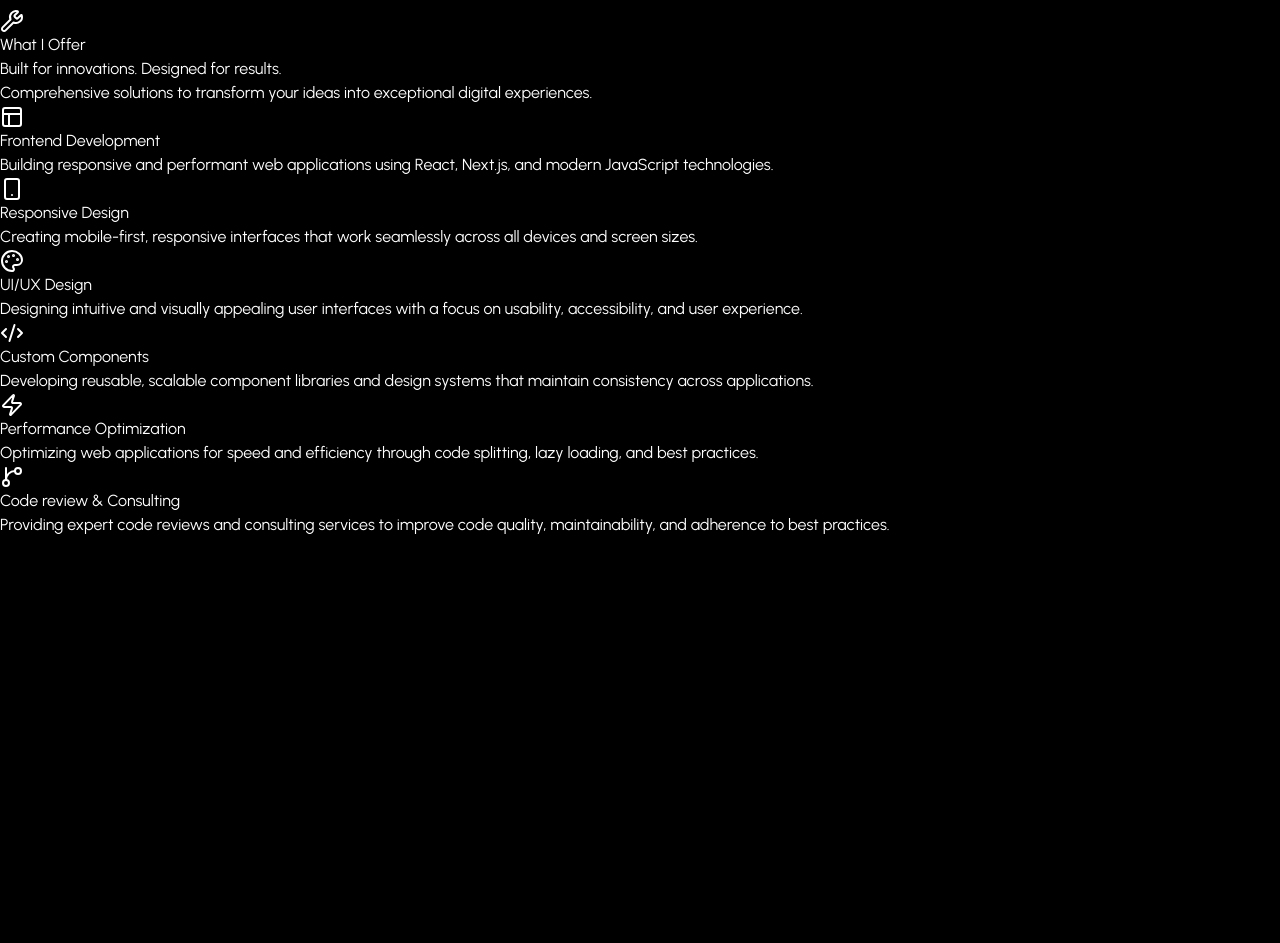
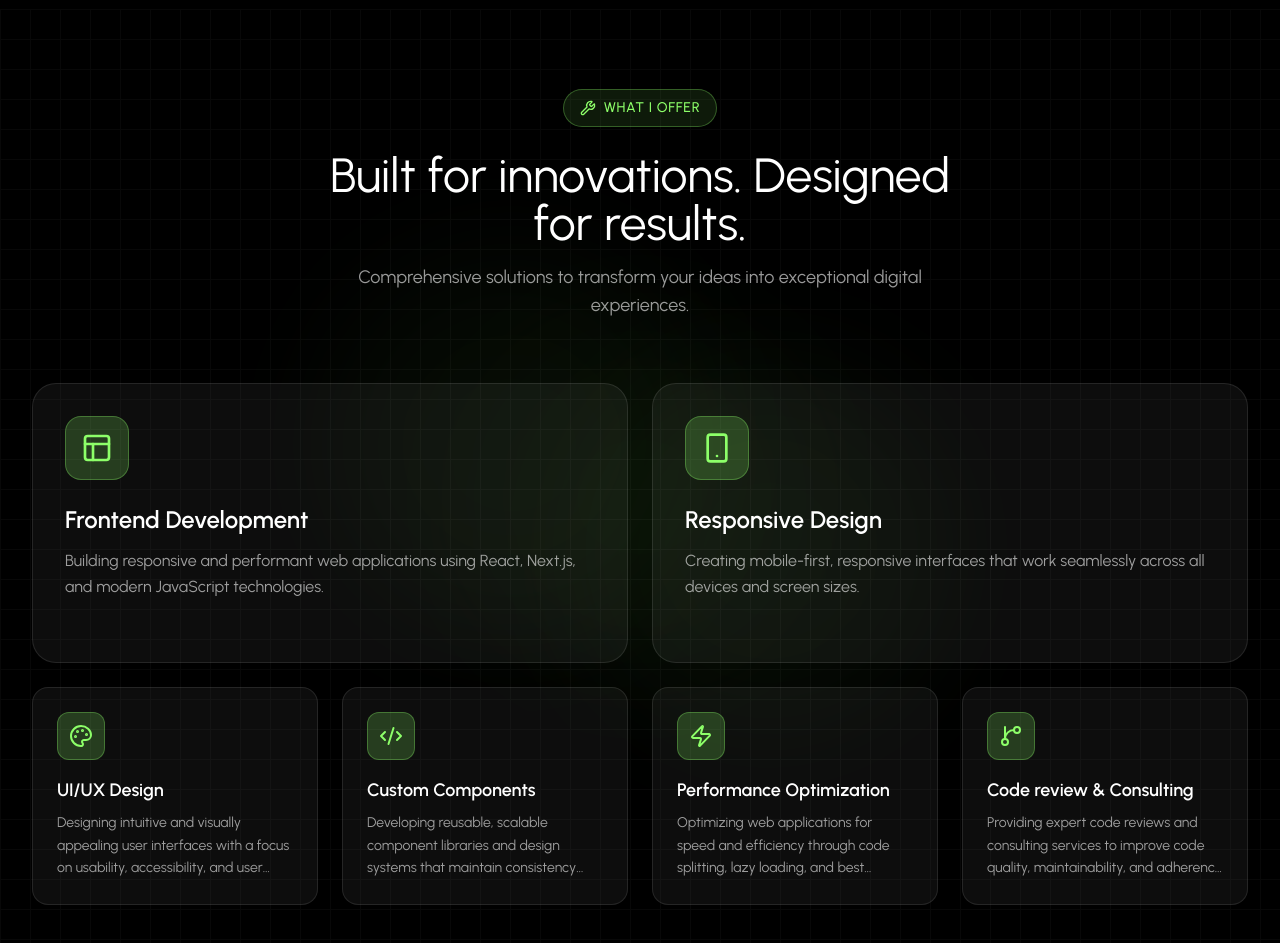
Before and after one commit to sageethhimachala/portfolio, a React (Vite) app in the folder react-dev-portfolio/: page / in a window 1280 px wide. Shown: the part 3700-4643 px from the top of the page. Built offline with nearby package versions, Linux system fonts and the light colour scheme.

Commit message:
services added

```diff
--- a/react-dev-portfolio/src/components/sections/Services.jsx
+++ b/react-dev-portfolio/src/components/sections/Services.jsx
@@ -6,15 +6,15 @@ import FadeIn from "../animations/FadeIn";
 
 const Services = () => {
   return (
-    <section id="services" className="">
-      <div className="">
-        <div className="" />
-        <div className="" />
-        <div className="" />
+    <section id="services" className="relative py-20 bg-black overflow-hidden">
+      <div className="absolute inset-0 overflow-hidden">
+        <div className="absolute top-1/4 left-1/4 w-96 h-96 bg-primary/20 opacity-20 rounded-full blur-3xl" />
+        <div className="absolute bottom-1/4 right-1/4 w-96 h-96 bg-primary/20 opacity-20 rounded-full blur-3xl" />
+        <div className="absolute top-1/2 left-1/2 -translate-x-1/2 -translate-y-1/2 w-96 h-96 bg-primary/10 opacity-20 rounded-full blur-3xl" />
       </div>
 
       <div
-        className=""
+        className="absolute inset-0 opacity-[0.03]"
         style={{
           backgroundImage: `linear-gradient(to right, white 1px, transparent 1px),
                       linear-gradient(to bottom, white 1px, transparent 1px)
@@ -23,62 +23,74 @@ const Services = () => {
         }}
       />
 
-      <div className="">
+      <div className="relative z-10 max-w-7xl mx-auto px-4 sm:px-6 lg:px-8">
         <FadeIn delay={0}>
-          <div className="">
-            <div className="">
-              <Wrench className="" />
-              <span className="">What I Offer</span>
+          <div className="text-center mb-16">
+            <div className="inline-flex items-center gap-2 px-4 py-2 bg-primary/10 border border-primary/30 rounded-full mb-6">
+              <Wrench className="w-4 h-4 text-primary" />
+              <span className="text-sm text-primary font-medium tracking-wider uppercase">
+                What I Offer
+              </span>
             </div>
-            <h2 className="">Built for innovations. Designed for results.</h2>
-            <p className="">
+            <h2 className="text-4xl lg:text-5xl font-normal text-white mb-4 max-w-2xl mx-auto">
+              Built for innovations. Designed for results.
+            </h2>
+            <p className="text-lg text-white/60 max-w-xl mx-auto">
               Comprehensive solutions to transform your ideas into exceptional
               digital experiences.
             </p>
           </div>
         </FadeIn>
 
-        <div className="">
+        <div className="grid grid-cols-1 lg:grid-cols-2 gap-6 mb-6">
           {services.slice(0, 2).map((service, index) => {
             const IconComponent = Icons[service.icon] || Icons.Code2;
             return (
               <FadeIn key={service.id} delay={100 + index * 100}>
-                <div className="">
-                  <div className="">
-                    <div className="">
-                      <IconComponent className="" />
+                <div className="group relative bg-white/5 border border-white/10 rounded-3xl p-8 hover:border-primary/30 transition-all duration-300 h-full min-h-[280px] flex flex-col">
+                  <div className="mb-6">
+                    <div className="w-16 h-16 rounded-2xl bg-primary/20 border border-primary/30 flex items-center justify-center group-hover:scale-110 transition-transform duration-300">
+                      <IconComponent className="w-8 h-8 text-primary" />
                     </div>
                   </div>
 
-                  <div className="">
-                    <h3 className="">{service.title}</h3>
-                    <p className="">{service.description}</p>
+                  <div className="flex-1">
+                    <h3 className="text-2xl font-semibold text-white mb-3 group-hover:text-primary transition-colors duration-300">
+                      {service.title}
+                    </h3>
+                    <p className="text-white/60 leading-relaxed">
+                      {service.description}
+                    </p>
                   </div>
 
-                  <div className="" />
+                  <div className="absolute inset-0 bg-linear-to-br from-primary/0 to-primary/0 group-hover:from-primary/5 group-hover:to-primary/5 rounded-3xl transition-all duration-300 pointer-events-none" />
                 </div>
               </FadeIn>
             );
           })}
         </div>
 
-        <div className="">
+        <div className="grid grid-cols-1 md:grid-cols-2 lg:grid-cols-4 gap-6">
           {services.slice(2).map((service, index) => {
             const IconComponent = Icons[service.icon] || Icons.Code2;
             return (
               <FadeIn key={service.id} delay={300 + index * 100}>
-                <div className="">
-                  <div className="">
-                    <div className="">
-                      <IconComponent className="" />
+                <div className="group relative bg-white/5 border border-white/10 rounded-2xl p-6 hover:border-primary/30 transition-all duration-300 h-full">
+                  <div className="mb-4">
+                    <div className="w-12 h-12 rounded-xl bg-primary/20 border border-primary/30 flex items-center justify-center group-hover:scale-110 transition-transform duration-300">
+                      <IconComponent className="w-6 h-6 text-primary" />
                     </div>
                   </div>
 
-                  <div className="">
-                    <h3 className="">{service.title}</h3>
-                    <p className="">{service.description}</p>
+                  <div>
+                    <h3 className="text-lg font-semibold text-white mb-2 group-hover:text-[#A8FF8D] transition-colors duration-300">
+                      {service.title}
+                    </h3>
+                    <p className="text-sm text-white/60 leading-relaxed line-clamp-3">
+                      {service.description}
+                    </p>
                   </div>
-                  <div className="" />
+                  <div className="absolute inset-0 bg-linear-to-br from-primary/0 to-primary/0 group-hover:from-primary/5 group-hover:to-primary/5 rounded-2xl transition-all duration-300 pointer-events-none" />
                 </div>
               </FadeIn>
             );
```
